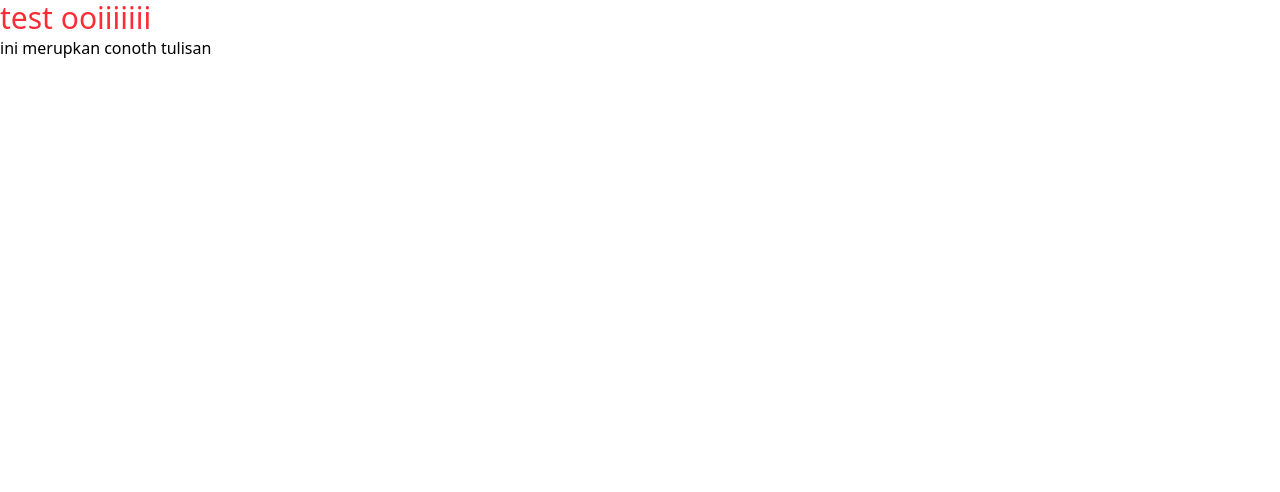
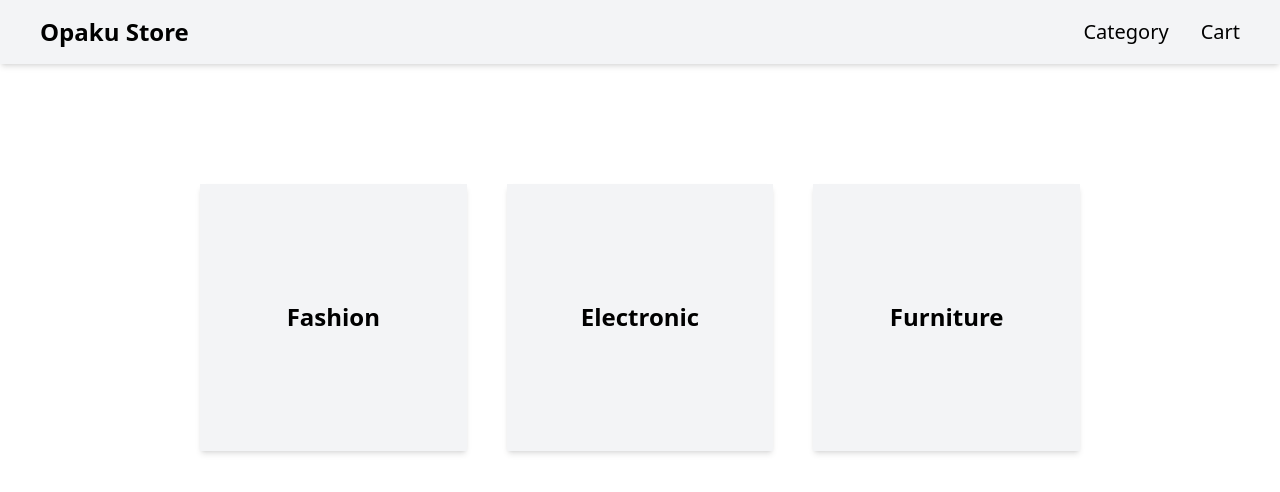
Before and after one commit to NaufalAssyafiqF/opaku-store-vanillajs, a website: page public/index.html in a window 1280 px wide. Drawn offline with nearby package versions, Linux system fonts and the light colour scheme.

Commit message:
add navbar and category section

```diff
--- a/public/index.html
+++ b/public/index.html
@@ -1,13 +1,54 @@
 <!DOCTYPE html>
 <html lang="en">
-<head>
-    <meta charset="UTF-8">
-    <meta name="viewport" content="width=device-width, initial-scale=1.0">
+  <head>
+    <meta charset="UTF-8" />
+    <meta name="viewport" content="width=device-width, initial-scale=1.0" />
     <script src="https://cdn.jsdelivr.net/npm/@tailwindcss/browser@4"></script>
-    <title>Document</title>
-</head>
-<body>
-    <h1 class="text-3xl text-red-500">test ooiiiiiii</h1>
-    <p>ini merupkan conoth tulisan</p>
-</body>
+    <title>Opaku Store - Home</title>
+  </head>
+  <body>
+    <!-- Navbar -->
+    <div class="bg-gray-100 shadow-md">
+      <nav
+        class="flex items-center justify-between max-w-[1200px] mx-auto py-4"
+      >
+        <div>
+          <a href="/public/index.html"
+            ><h1 class="font-bold text-2xl">Opaku Store</h1></a
+          >
+        </div>
+        <div>
+          <ul class="flex gap-8 text-xl">
+            <li>Category</li>
+            <li>Cart</li>
+          </ul>
+        </div>
+      </nav>
+    </div>
+
+    <!-- Section Category Product -->
+    <div class="grid grid-cols-3 max-w-[1200px] mx-auto gap-10 mt-30 px-40">
+      <a href="/public/fashion.html"
+        ><div
+          class="w-full flex items-center justify-center aspect-square shadow-md bg-gray-100"
+        >
+          <h1 class="text-2xl font-semibold">Fashion</h1>
+        </div></a
+      >
+      <a href="/public/electronic.html"
+        ><div
+          class="w-full flex items-center justify-center aspect-square shadow-md bg-gray-100"
+        >
+          <h1 class="text-2xl font-semibold">Electronic</h1>
+        </div></a
+      >
+      <a href="/public/furniture.html"
+        ><div
+          class="w-full flex items-center justify-center aspect-square shadow-md bg-gray-100"
+        >
+          <h1 class="text-2xl font-semibold">Furniture</h1>
+        </div></a
+      >
+    </div>
+  </body>
 </html>
```
Also changed, not shown: public/electronic.html (added, +27 -0 lines), public/fashion.html (added, +27 -0 lines), public/furniture.html (added, +27 -0 lines).
